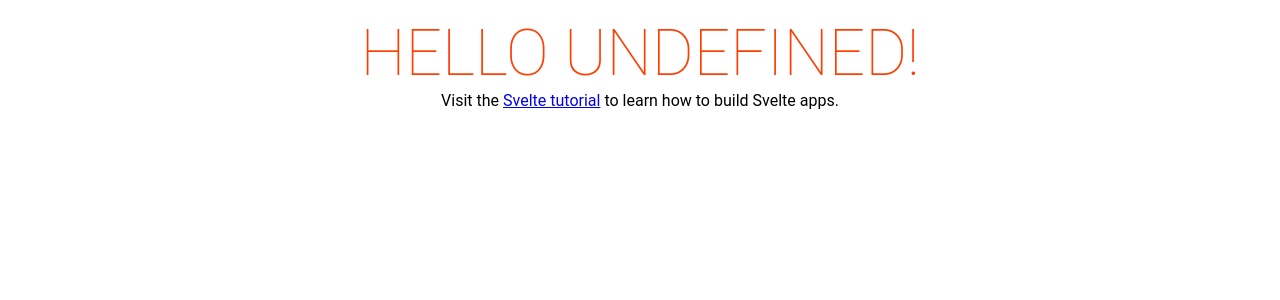
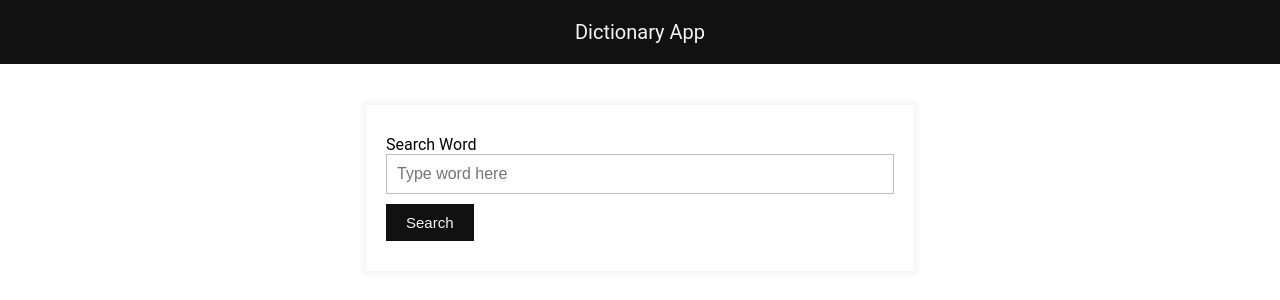
Before and after one commit to olaitan6201/dictionary-app, a Svelte app: page / in a window 1280 px wide. Shown: the top 300 px of the page. Built offline with nearby package versions, Linux system fonts and the light colour scheme.

Commit message:
updated App component

```diff
--- a/src/App.svelte
+++ b/src/App.svelte
@@ -1,30 +1,57 @@
 <script>
-	export let name;
+import Loader from "./Loader.svelte";
+import WordData from "./WordData.svelte";
+
+let word = "";
+let loading = false;
+let wordData = null;
+
+const searchWord = async () => {
+	if(word.length === 0) return;
+
+	loading = true;
+	wordData = null;
+	try {
+		let res = await fetch("https://api.dictionaryapi.dev/api/v2/entries/en/"+word);
+		const data = await res.json()
+		if(Array.isArray(data)) wordData = data[0]
+		else wordData = "No result"
+
+		loading = false;
+	} catch (error) {
+		loading = false;
+	}
+}
 </script>
 
 <main>
-	<h1>Hello {name}!</h1>
-	<p>Visit the <a href="https://svelte.dev/tutorial">Svelte tutorial</a> to learn how to build Svelte apps.</p>
+	<div class="header">Dictionary App</div>
+
+	<div class="center">
+		<div class="form">
+			<div class="form-group">
+				<span>Search Word</span>
+				<input type="text" placeholder="Type word here" bind:value={word} />
+			</div>
+			<div class="form-group">
+				<button on:click={searchWord}>Search</button>
+			</div>
+		</div>
+
+		{#if loading === true || wordData !== null}
+		<div class="result">
+			{#if wordData !== null && typeof wordData !== 'string'}
+			<WordData wordData={wordData} />
+			{:else if wordData === null && loading}
+			<Loader />
+			{:else}
+			<p class="padding">No result found</p>
+			{/if}
+		</div>
+		{/if}
+	</div>
 </main>
 
-<style>
-	main {
-		text-align: center;
-		padding: 1em;
-		max-width: 240px;
-		margin: 0 auto;
-	}
-
-	h1 {
-		color: #ff3e00;
-		text-transform: uppercase;
-		font-size: 4em;
-		font-weight: 100;
-	}
-
-	@media (min-width: 640px) {
-		main {
-			max-width: none;
-		}
-	}
+<style lang="scss">
+	@import './styles/app.styles.scss';
 </style>
--- /dev/null
+++ b/src/styles/app.styles.scss
@@ -0,0 +1,61 @@
+.header{
+    width: 100%;
+    padding: 20px;
+    background-color: #111;
+    color: #f5f5f5;
+    font-size: 20px;
+    text-align: center;
+}
+
+.center{
+    margin: 40px auto;
+    width: 95%;
+    max-width: 550px;
+    background-color: #fff;
+
+    .form{
+        background-color: #fff;
+        padding: 20px;
+        border: 1px solid #f5f5f5;
+        box-shadow: 0px 0px 5px 2px rgba($color: #000000, $alpha: 0.05);
+        margin: 20px 0px;
+
+        .form-group{
+            margin: 10px 0px;
+
+            label{
+                display: block;
+                font-size: 10px;
+                margin-bottom: 8px;
+            }
+
+            input{
+                width: 100%;
+                padding: 10px;
+                font-size: 16px;
+                border: 1px solid #bbb;
+            }
+
+            button{
+                padding: 10px 20px;
+                background-color: #111;
+                color: #f5f5f5;
+                font-size: 15px;
+                border: none;
+                outline: none;
+                cursor: pointer;
+            }
+        }
+    }
+
+
+    .result{
+        background-color: #fff;
+        border: 1px solid #f5f5f5;
+        box-shadow: 0px 0px 5px 2px rgba($color: #000000, $alpha: 0.05);
+
+        .padding{
+            padding: 20px;
+        }
+    }
+}
```
